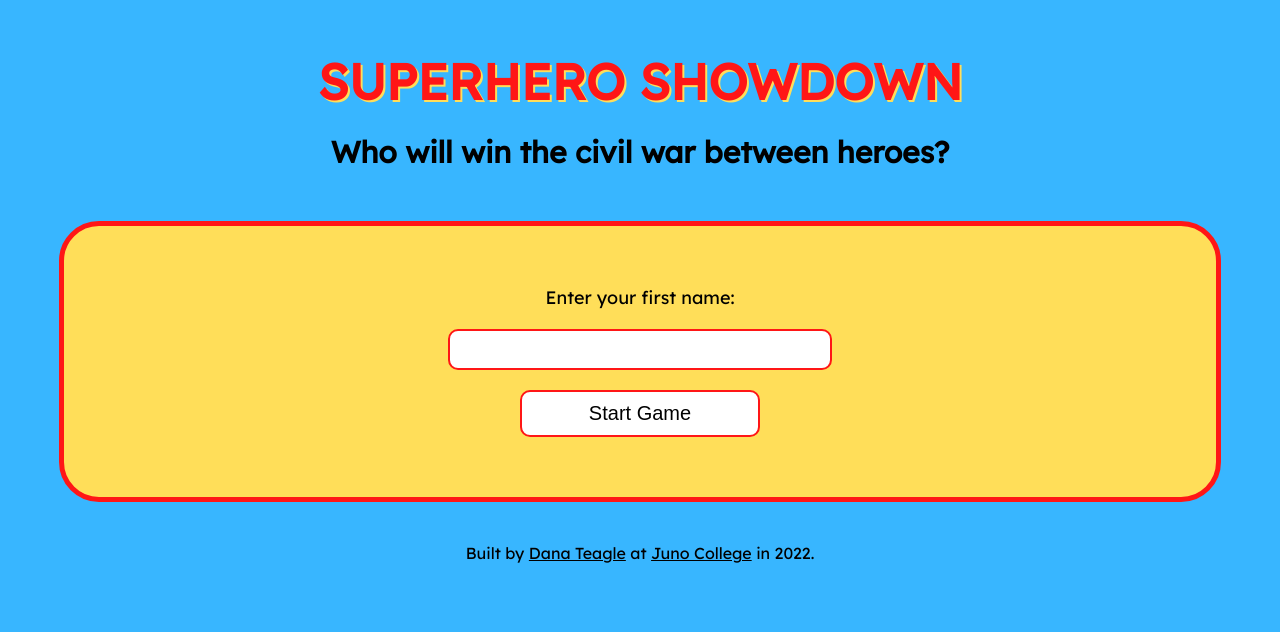
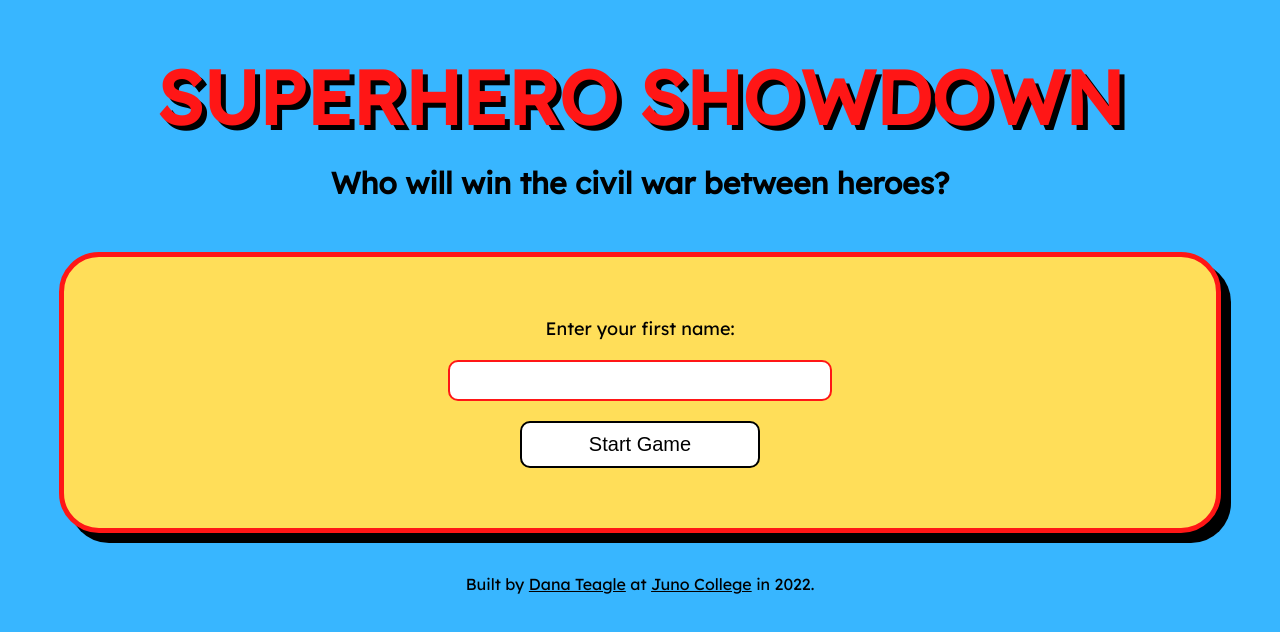
Before and after one commit to torontopubliclibra/superhero-showdown, a React (Create React App) app: page / in a window 1280 px wide. Shown: the top 632 px of the page. Built offline with nearby package versions, Linux system fonts and the light colour scheme; no server answers; the database is empty.

Commit message:
styling and fonts

```diff
--- a/src/App.css
+++ b/src/App.css
@@ -1,6 +1,8 @@
 .App {
+  font-family: 'Lexend', sans-serif;
   text-align: center;
   color: #000;
+  animation: fadeIn 0.5s;
 }
 
 @keyframes fadeIn {
@@ -17,11 +19,11 @@ header {
 }
 
 header h1 {
-  font-size: 50px;
+  font-size: 75px;
   margin: 0;
   padding: 10px 0px;
   color: #ff1616;
-  text-shadow: 2px 2px 0px #ffde59;
+  text-shadow: 5px 5px 0px #000;
   text-transform: uppercase;
 }
 
@@ -34,6 +36,7 @@ header h2 {
 main {
   background-color: #ffde59;
   border: solid #ff1616 5px;
+  box-shadow: 10px 10px #000;
   border-radius: 40px;
   display: flex;
   width: 90%;
@@ -77,6 +80,7 @@ main {
   width: 100%;
   justify-content: center;
   align-items: center;
+  animation: fadeIn 0.5s;
 }
 
 .gameArea {
@@ -96,6 +100,8 @@ main {
 
 .gameArea h4 {
   font-size: 40px;
+  color: #ff1616;
+  text-shadow: 3px 3px 0px #000;
   margin: 15px 0;
 }
 
@@ -116,6 +122,15 @@ main {
 
 .gameArea form select:hover {
   cursor: pointer;
+}
+
+.pot {
+  background-color: #38b6ff;
+  width: 40%;
+  margin: 10px auto;
+  padding: 10px;
+  border: solid #ff1616 2px;
+  border-radius: 10px;
 }
 
 .gameOver {
@@ -150,11 +165,13 @@ main {
   padding: 10px;
   font-size: 20px;
   background-color: #fff;
-  border: solid #ff1616 2px;
+  border: solid #000 2px;
+  transition: box-shadow 0.5s;
 }
 
 .button:hover {
   cursor: pointer;
+  box-shadow: 5px 5px #ff1616;
 }
 
 .gameArea form button {
@@ -170,16 +187,20 @@ main {
 .playerCard,
 .computerCard {
   width: 100%;
+  height: 100%;
   position: relative;
   color: #fff;
+  animation: fadeIn 0.5s;
+  box-shadow: 7px 7px #000;
   overflow: hidden;
-  animation: fadeIn 0.5s;
+  z-index: 0;
 }
 
 .playerCard img,
 .computerCard img {
   width: 100%;
   height: 100%;
+  transform: scale(1.1);
   aspect-ratio: 3/4.5;
   object-fit: cover;
 }
@@ -191,6 +212,7 @@ main {
   transform: translateX(-50%);
   margin: 0px 0px;
   width: 100%;
+  z-index: 3;
 }
 
 .cardTitle p {
@@ -200,11 +222,12 @@ main {
 
 .cardStats {
   position: absolute;
-  bottom: 4px;
+  bottom: 0;
   left: 50%;
   transform: translateX(-50%);
   width: 100%;
   animation: fadeIn 0.5s;
+  z-index: 3;
 }
 
 .cardStats ul {
--- a/src/Game.js
+++ b/src/Game.js
@@ -120,28 +120,28 @@ const Game = (props) => {
             const losingCard = newComputerDeck[0];
             const winningCard = newPlayerDeck[0];
             newPlayerDeck.splice(0, 1);
+            newComputerDeck.splice(0, 1);
             newPlayerDeck.push(losingCard, winningCard);
             newPot.forEach((card) => {
                 newPlayerDeck.push(card);
             })
-            newComputerDeck.splice(0, 1);
             setPot(defaultPot);
         } else if (turnPosition === 3){
             const playerCard = newComputerDeck[0];
             const computerCard = newPlayerDeck[0];
+            newPlayerDeck.splice(0, 1);
+            newComputerDeck.splice(0, 1);;
             newPot.push(playerCard, computerCard);
             setPot(newPot);
-            newPlayerDeck.splice(0, 1);
-            newComputerDeck.splice(0, 1);;
         } else if (turnPosition === 4){
             const winningCard = newComputerDeck[0];
             const losingCard = newPlayerDeck[0];
             newComputerDeck.splice(0, 1);
+            newPlayerDeck.splice(0, 1);
             newComputerDeck.push(losingCard, winningCard);
             newPot.forEach((card) => {
                 newComputerDeck.push(card);
             })
-            newPlayerDeck.splice(0, 1);
             setPot(defaultPot);
         }
         setPlayerDeck(newPlayerDeck);
@@ -170,11 +170,6 @@ const Game = (props) => {
                 turnPosition === 1
                 ? <div className="gameArea">
                     <h4>V.S.</h4>
-                    {
-                        pot.length > 0
-                        ? <p className="pot">Pot: {pot.length}</p>
-                        : null
-                    }
                     <form>
                         <label htmlFor="statistics">Select the statistic that you think will beat your opponent:</label>
                         <select id="statistics" onChange={handleInputChange}>
@@ -187,6 +182,11 @@ const Game = (props) => {
                         </select>
                         <button className="button" onClick={checkStats}>Submit</button>
                     </form>
+                    {
+                        pot.length > 0
+                        ? <p className="pot">Pot: {pot.length}</p>
+                        : null
+                    }
                 </div>
                 : null
             }
@@ -194,11 +194,6 @@ const Game = (props) => {
 
                 ? <div className="gameArea">
                     <h4>YOU WIN</h4>
-                    {
-                        pot.length > 0
-                        ? <p className="pot">Pot: {pot.length}</p>
-                        : null
-                    }
                     <p>You beat {computerDeck[0].data.name}!</p>
                     <p>The card {
                             pot.length > 0
@@ -211,6 +206,11 @@ const Game = (props) => {
                         ? <button className="button" onClick={nextTurn}>Next Turn</button>
                         : <button className="button" onClick={endGame}>End Game</button>
                     }
+                    {
+                        pot.length > 0
+                        ? <p className="pot">Pot: {pot.length}</p>
+                        : null
+                    }
                 </div>
                 : null
             }
@@ -218,17 +218,17 @@ const Game = (props) => {
                 turnPosition === 3
                 ? <div className="gameArea">
                     <h4>YOU TIE</h4>
-                    {
-                        pot.length > 0
-                        ? <p className="pot">Pot: {pot.length}</p>
-                        : null
-                    }
                     <p>You tied {computerDeck[0].data.name}!</p>
                     <p>Both cards will be added to the pot.</p>
                     {
                         !gameOver
                         ? <button className="button" onClick={nextTurn}>Next Turn</button>
                         : <button className="button" onClick={endGame}>End Game</button>
+                    }
+                    {
+                        pot.length > 0
+                        ? <p className="pot">Pot: {pot.length}</p>
+                        : null
                     }
                 </div>
                 : null
@@ -237,11 +237,6 @@ const Game = (props) => {
                 turnPosition === 4
                 ? <div className="gameArea">
                     <h4>YOU LOSE</h4>
-                    {
-                        pot.length > 0
-                        ? <p className="pot">Pot: {pot.length}</p>
-                        : null
-                    }
                     <p>You lost to {computerDeck[0].data.name}!</p>
                     <p>Your card {
                             pot.length > 0
@@ -253,6 +248,11 @@ const Game = (props) => {
                         !gameOver
                         ? <button className="button" onClick={nextTurn}>Next Turn</button>
                         : <button className="button" onClick={endGame}>End Game</button>
+                    }
+                    {
+                        pot.length > 0
+                        ? <p className="pot">Pot: {pot.length}</p>
+                        : null
                     }
                 </div>
                 : null
--- a/src/index.css
+++ b/src/index.css
@@ -1,6 +1,5 @@
 body {
   margin: 0;
-  font-family: 'Lexend', sans-serif;
   -webkit-font-smoothing: antialiased;
   -moz-osx-font-smoothing: grayscale;
   background-color: #38b6ff;
```
Also changed, not shown: public/index.html (line endings or trailing spaces).
